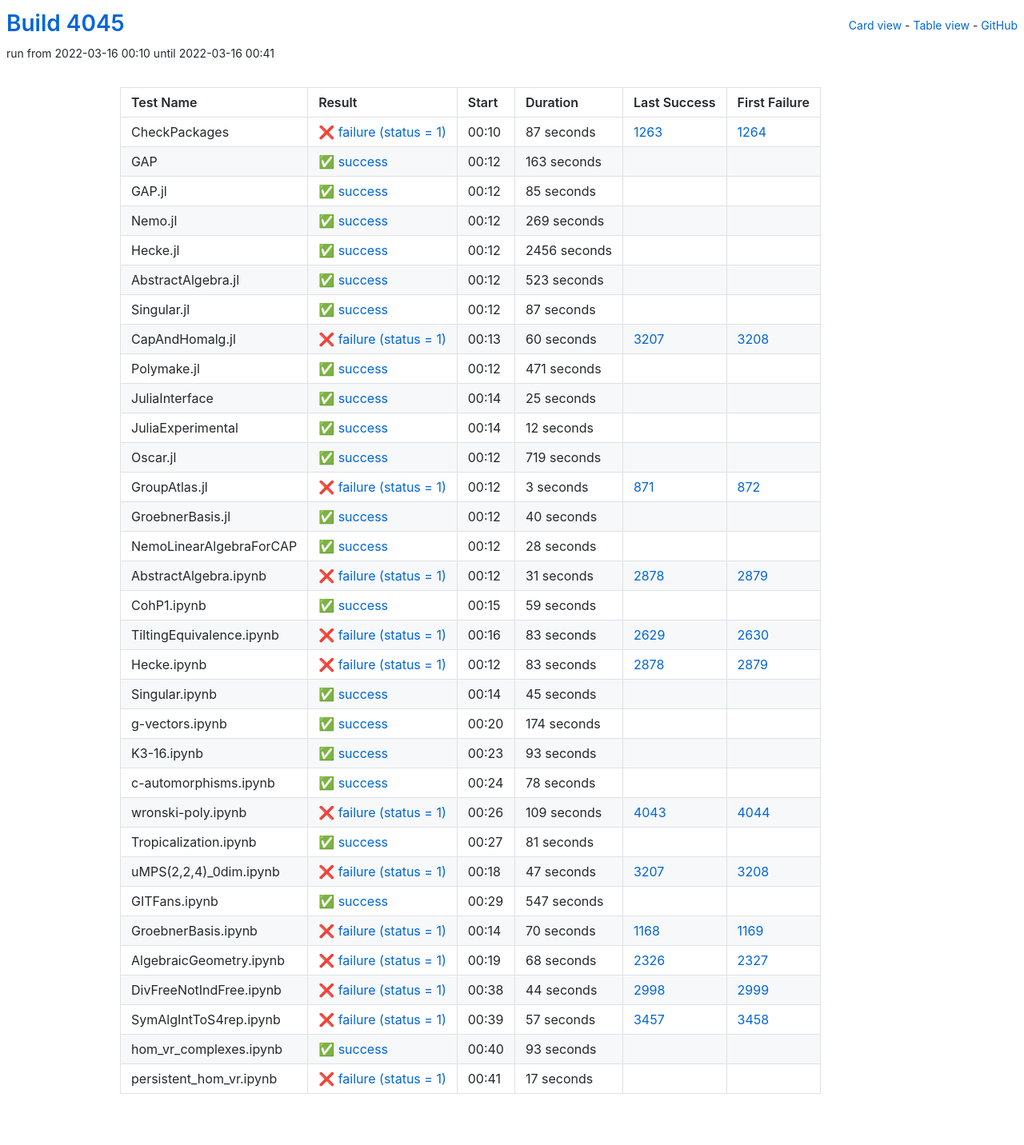
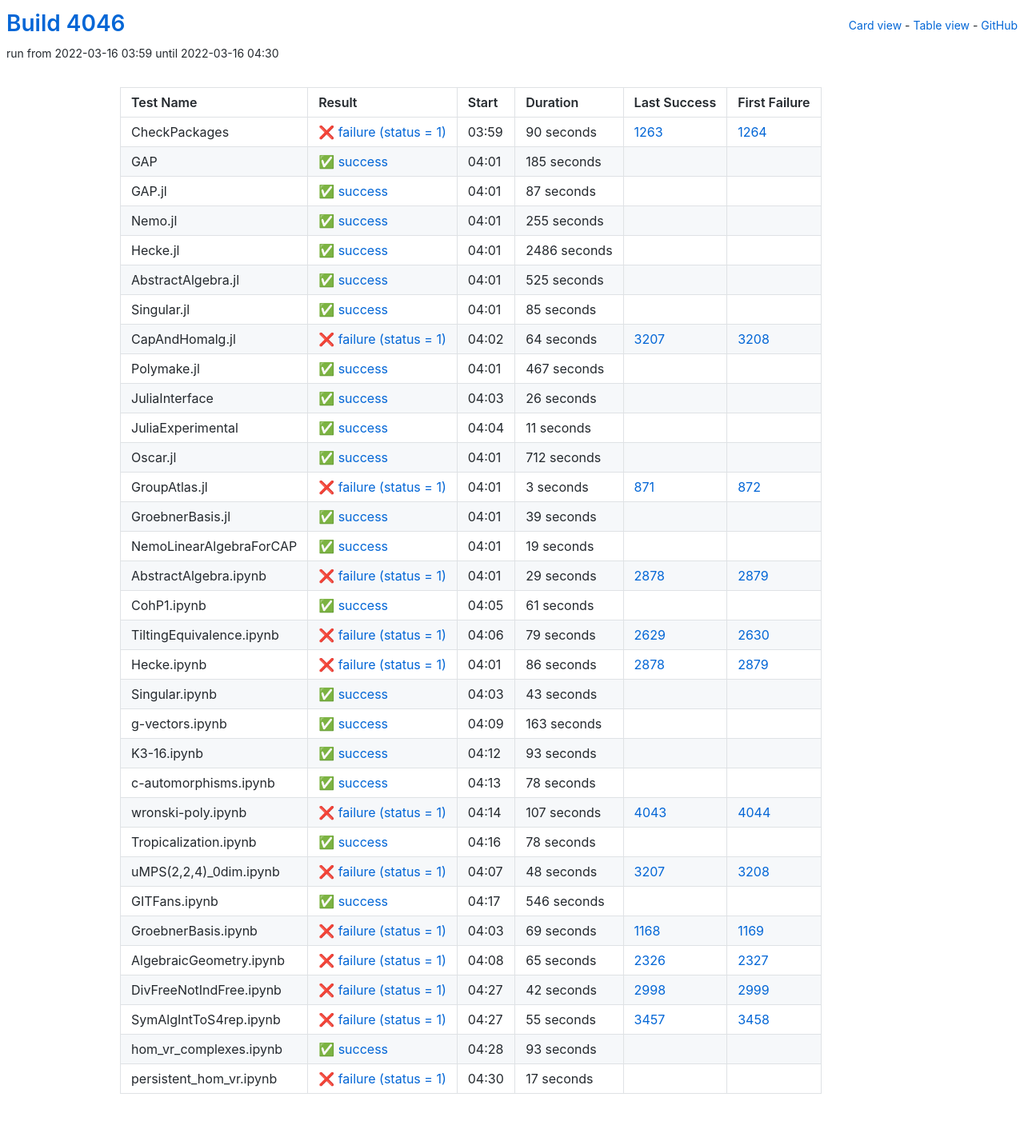
Before and after one commit to oscar-system/oscar-ci-status-stable, a Jekyll site: the page built from table.html, in a window 1280 px wide. Shown: the whole page at 80% size. Built offline with Jekyll 4.4.1, drawn with Linux system fonts in a browser that asks for light colours.

Commit message:
Build #4046

```diff
--- a/_data/ci.yml
+++ b/_data/ci.yml
@@ -1,6 +1,6 @@
 ---
-build: 4045
-build_url: https://oscarci.mathematik.uni-kl.de/job/oscar-stable/4045/
+build: 4046
+build_url: https://oscarci.mathematik.uni-kl.de/job/oscar-stable/4046/
 job: oscar-stable
 organization: oscar-system
 repo: oscar-ci-status-stable
@@ -8,32 +8,80 @@ repourl: https://github.com/oscar-system/oscar-ci-status-stable
 tests:
 - name: CheckPackages
   id: checkpackages
-  log: https://oscarci.mathematik.uni-kl.de/job/oscar-stable/4045/artifact/logs/build-4045/CheckPackages.log
-  start: 2022-03-16 00:10
+  log: https://oscarci.mathematik.uni-kl.de/job/oscar-stable/4046/artifact/logs/build-4046/CheckPackages.log
+  start: 2022-03-16 03:59
   success: false
   exitcode: 1
   status: failure
-  duration: 87
+  duration: 90
   last_success: 1263
   last_success_url: https://oscarci.mathematik.uni-kl.de/job/oscar-stable/1263/
   first_failure: 1264
   first_failure_url: https://oscarci.mathematik.uni-kl.de/job/oscar-stable/1264/
 - name: GAP
   id: gap
-  log: https://oscarci.mathematik.uni-kl.de/job/oscar-stable/4045/artifact/logs/build-4045/GAP.log
-  start: 2022-03-16 00:12
+  log: https://oscarci.mathematik.uni-kl.de/job/oscar-stable/4046/artifact/logs/build-4046/GAP.log
+  start: 2022-03-16 04:01
   success: true
   exitcode: 0
   status: success
-  duration: 163
+  duration: 185
   last_success: false
   last_success_url:
   first_failure: false
   first_failure_url:
 - name: GAP.jl
   id: gap-jl
-  log: https://oscarci.mathematik.uni-kl.de/job/oscar-stable/4045/artifact/logs/build-4045/GAP.jl.log
-  start: 2022-03-16 00:12
+  log: https://oscarci.mathematik.uni-kl.de/job/oscar-stable/4046/artifact/logs/build-4046/GAP.jl.log
+  start: 2022-03-16 04:01
+  success: true
+  exitcode: 0
+  status: success
+  duration: 87
+  last_success: false
+  last_success_url:
+  first_failure: false
+  first_failure_url:
+- name: Nemo.jl
+  id: nemo-jl
+  log: https://oscarci.mathematik.uni-kl.de/job/oscar-stable/4046/artifact/logs/build-4046/Nemo.jl.log
+  start: 2022-03-16 04:01
+  success: true
+  exitcode: 0
+  status: success
+  duration: 255
+  last_success: false
+  last_success_url:
+  first_failure: false
+  first_failure_url:
+- name: Hecke.jl
+  id: hecke-jl
+  log: https://oscarci.mathematik.uni-kl.de/job/oscar-stable/4046/artifact/logs/build-4046/Hecke.jl.log
+  start: 2022-03-16 04:01
+  success: true
+  exitcode: 0
+  status: success
+  duration: 2486
+  last_success: false
+  last_success_url:
+  first_failure: false
+  first_failure_url:
+- name: AbstractAlgebra.jl
+  id: abstractalgebra-jl
+  log: https://oscarci.mathematik.uni-kl.de/job/oscar-stable/4046/artifact/logs/build-4046/AbstractAlgebra.jl.log
+  start: 2022-03-16 04:01
+  success: true
+  exitcode: 0
+  status: success
+  duration: 525
+  last_success: false
+  last_success_url:
+  first_failure: false
+  first_failure_url:
+- name: Singular.jl
+  id: singular-jl
+  log: https://oscarci.mathematik.uni-kl.de/job/oscar-stable/4046/artifact/logs/build-4046/Singular.jl.log
+  start: 2022-03-16 04:01
   success: true
   exitcode: 0
   status: success
@@ -42,118 +90,70 @@ tests:
   last_success_url:
   first_failure: false
   first_failure_url:
-- name: Nemo.jl
-  id: nemo-jl
-  log: https://oscarci.mathematik.uni-kl.de/job/oscar-stable/4045/artifact/logs/build-4045/Nemo.jl.log
-  start: 2022-03-16 00:12
-  success: true
-  exitcode: 0
-  status: success
-  duration: 269
-  last_success: false
-  last_success_url:
-  first_failure: false
-  first_failure_url:
-- name: Hecke.jl
-  id: hecke-jl
-  log: https://oscarci.mathematik.uni-kl.de/job/oscar-stable/4045/artifact/logs/build-4045/Hecke.jl.log
-  start: 2022-03-16 00:12
-  success: true
-  exitcode: 0
-  status: success
-  duration: 2456
-  last_success: false
-  last_success_url:
-  first_failure: false
-  first_failure_url:
-- name: AbstractAlgebra.jl
-  id: abstractalgebra-jl
-  log: https://oscarci.mathematik.uni-kl.de/job/oscar-stable/4045/artifact/logs/build-4045/AbstractAlgebra.jl.log
-  start: 2022-03-16 00:12
-  success: true
-  exitcode: 0
-  status: success
-  duration: 523
-  last_success: false
-  last_success_url:
-  first_failure: false
-  first_failure_url:
-- name: Singular.jl
-  id: singular-jl
-  log: https://oscarci.mathematik.uni-kl.de/job/oscar-stable/4045/artifact/logs/build-4045/Singular.jl.log
-  start: 2022-03-16 00:12
-  success: true
-  exitcode: 0
-  status: success
-  duration: 87
-  last_success: false
-  last_success_url:
-  first_failure: false
-  first_failure_url:
 - name: CapAndHomalg.jl
   id: capandhomalg-jl
-  log: https://oscarci.mathematik.uni-kl.de/job/oscar-stable/4045/artifact/logs/build-4045/CapAndHomalg.jl.log
-  start: 2022-03-16 00:13
+  log: https://oscarci.mathematik.uni-kl.de/job/oscar-stable/4046/artifact/logs/build-4046/CapAndHomalg.jl.log
+  start: 2022-03-16 04:02
   success: false
   exitcode: 1
   status: failure
-  duration: 60
+  duration: 64
   last_success: 3207
   last_success_url: https://oscarci.mathematik.uni-kl.de/job/oscar-stable/3207/
   first_failure: 3208
   first_failure_url: https://oscarci.mathematik.uni-kl.de/job/oscar-stable/3208/
 - name: Polymake.jl
   id: polymake-jl
-  log: https://oscarci.mathematik.uni-kl.de/job/oscar-stable/4045/artifact/logs/build-4045/Polymake.jl.log
-  start: 2022-03-16 00:12
+  log: https://oscarci.mathematik.uni-kl.de/job/oscar-stable/4046/artifact/logs/build-4046/Polymake.jl.log
+  start: 2022-03-16 04:01
   success: true
   exitcode: 0
   status: success
-  duration: 471
+  duration: 467
   last_success: false
   last_success_url:
   first_failure: false
   first_failure_url:
 - name: JuliaInterface
   id: juliainterface
-  log: https://oscarci.mathematik.uni-kl.de/job/oscar-stable/4045/artifact/logs/build-4045/JuliaInterface.log
-  start: 2022-03-16 00:14
+  log: https://oscarci.mathematik.uni-kl.de/job/oscar-stable/4046/artifact/logs/build-4046/JuliaInterface.log
+  start: 2022-03-16 04:03
   success: true
   exitcode: 0
   status: success
-  duration: 25
+  duration: 26
   last_success: false
   last_success_url:
   first_failure: false
   first_failure_url:
 - name: JuliaExperimental
   id: juliaexperimental
-  log: https://oscarci.mathematik.uni-kl.de/job/oscar-stable/4045/artifact/logs/build-4045/JuliaExperimental.log
-  start: 2022-03-16 00:14
+  log: https://oscarci.mathematik.uni-kl.de/job/oscar-stable/4046/artifact/logs/build-4046/JuliaExperimental.log
+  start: 2022-03-16 04:04
   success: true
   exitcode: 0
   status: success
-  duration: 12
+  duration: 11
   last_success: false
   last_success_url:
   first_failure: false
   first_failure_url:
 - name: Oscar.jl
   id: oscar-jl
-  log: https://oscarci.mathematik.uni-kl.de/job/oscar-stable/4045/artifact/logs/build-4045/Oscar.jl.log
-  start: 2022-03-16 00:12
+  log: https://oscarci.mathematik.uni-kl.de/job/oscar-stable/4046/artifact/logs/build-4046/Oscar.jl.log
+  start: 2022-03-16 04:01
   success: true
   exitcode: 0
   status: success
-  duration: 719
+  duration: 712
   last_success: false
   last_success_url:
   first_failure: false
   first_failure_url:
 - name: GroupAtlas.jl
   id: groupatlas-jl
-  log: https://oscarci.mathematik.uni-kl.de/job/oscar-stable/4045/artifact/logs/build-4045/GroupAtlas.jl.log
-  start: 2022-03-16 00:12
+  log: https://oscarci.mathematik.uni-kl.de/job/oscar-stable/4046/artifact/logs/build-4046/GroupAtlas.jl.log
+  start: 2022-03-16 04:01
   success: false
   exitcode: 1
   status: failure
@@ -164,104 +164,104 @@ tests:
   first_failure_url: https://oscarci.mathematik.uni-kl.de/job/oscar-stable/872/
 - name: GroebnerBasis.jl
   id: groebnerbasis-jl
-  log: https://oscarci.mathematik.uni-kl.de/job/oscar-stable/4045/artifact/logs/build-4045/GroebnerBasis.jl.log
-  start: 2022-03-16 00:12
+  log: https://oscarci.mathematik.uni-kl.de/job/oscar-stable/4046/artifact/logs/build-4046/GroebnerBasis.jl.log
+  start: 2022-03-16 04:01
   success: true
   exitcode: 0
   status: success
-  duration: 40
+  duration: 39
   last_success: false
   last_success_url:
   first_failure: false
   first_failure_url:
 - name: NemoLinearAlgebraForCAP
   id: nemolinearalgebraforcap
-  log: https://oscarci.mathematik.uni-kl.de/job/oscar-stable/4045/artifact/logs/build-4045/NemoLinearAlgebraForCAP.log
-  start: 2022-03-16 00:12
+  log: https://oscarci.mathematik.uni-kl.de/job/oscar-stable/4046/artifact/logs/build-4046/NemoLinearAlgebraForCAP.log
+  start: 2022-03-16 04:01
   success: true
   exitcode: 0
   status: success
-  duration: 28
+  duration: 19
   last_success: false
   last_success_url:
   first_failure: false
   first_failure_url:
 - name: AbstractAlgebra.ipynb
   id: abstractalgebra-ipynb
-  log: https://oscarci.mathematik.uni-kl.de/job/oscar-stable/4045/artifact/logs/build-4045/AbstractAlgebra.ipynb.log
-  start: 2022-03-16 00:12
+  log: https://oscarci.mathematik.uni-kl.de/job/oscar-stable/4046/artifact/logs/build-4046/AbstractAlgebra.ipynb.log
+  start: 2022-03-16 04:01
   success: false
   exitcode: 1
   status: failure
-  duration: 31
+  duration: 29
   last_success: 2878
   last_success_url: https://oscarci.mathematik.uni-kl.de/job/oscar-stable/2878/
   first_failure: 2879
   first_failure_url: https://oscarci.mathematik.uni-kl.de/job/oscar-stable/2879/
 - name: CohP1.ipynb
   id: cohp1-ipynb
-  log: https://oscarci.mathematik.uni-kl.de/job/oscar-stable/4045/artifact/logs/build-4045/CohP1.ipynb.log
-  start: 2022-03-16 00:15
+  log: https://oscarci.mathematik.uni-kl.de/job/oscar-stable/4046/artifact/logs/build-4046/CohP1.ipynb.log
+  start: 2022-03-16 04:05
   success: true
   exitcode: 0
   status: success
-  duration: 59
+  duration: 61
   last_success: false
   last_success_url:
   first_failure: false
   first_failure_url:
 - name: TiltingEquivalence.ipynb
   id: tiltingequivalence-ipynb
-  log: https://oscarci.mathematik.uni-kl.de/job/oscar-stable/4045/artifact/logs/build-4045/TiltingEquivalence.ipynb.log
-  start: 2022-03-16 00:16
+  log: https://oscarci.mathematik.uni-kl.de/job/oscar-stable/4046/artifact/logs/build-4046/TiltingEquivalence.ipynb.log
+  start: 2022-03-16 04:06
   success: false
   exitcode: 1
   status: failure
-  duration: 83
+  duration: 79
   last_success: 2629
   last_success_url: https://oscarci.mathematik.uni-kl.de/job/oscar-stable/2629/
   first_failure: 2630
   first_failure_url: https://oscarci.mathematik.uni-kl.de/job/oscar-stable/2630/
 - name: Hecke.ipynb
   id: hecke-ipynb
-  log: https://oscarci.mathematik.uni-kl.de/job/oscar-stable/4045/artifact/logs/build-4045/Hecke.ipynb.log
-  start: 2022-03-16 00:12
+  log: https://oscarci.mathematik.uni-kl.de/job/oscar-stable/4046/artifact/logs/build-4046/Hecke.ipynb.log
+  start: 2022-03-16 04:01
   success: false
   exitcode: 1
   status: failure
-  duration: 83
+  duration: 86
   last_success: 2878
   last_success_url: https://oscarci.mathematik.uni-kl.de/job/oscar-stable/2878/
   first_failure: 2879
   first_failure_url: https://oscarci.mathematik.uni-kl.de/job/oscar-stable/2879/
 - name: Singular.ipynb
   id: singular-ipynb
-  log: https://oscarci.mathematik.uni-kl.de/job/oscar-stable/4045/artifact/logs/build-4045/Singular.ipynb.log
-  start: 2022-03-16 00:14
+  log: https://oscarci.mathematik.uni-kl.de/job/oscar-stable/4046/artifact/logs/build-4046/Singular.ipynb.log
+  start: 2022-03-16 04:03
   success: true
   exitcode: 0
   status: success
-  duration: 45
+  duration: 43
   last_success: false
   last_success_url:
   first_failure: false
   first_failure_url:
 - name: g-vectors.ipynb
   id: g-vectors-ipynb
-  log: https://oscarci.mathematik.uni-kl.de/job/oscar-stable/4045/artifact/logs/build-4045/g-vectors.ipynb.log
-  start: 2022-03-16 00:20
+  log: https://oscarci.mathematik.uni-kl.de/job/oscar-stable/4046/artifact/logs/build-4046/g-vectors.ipynb.log
+  start: 2022-03-16 04:09
   success: true
   exitcode: 0
   status: success
-  duration: 174
+  duration: 163
   last_success: false
   last_success_url:
   first_failure: false
   first_failure_url:
 - name: K3-16.ipynb
   id: k3-16-ipynb
-  log: https://oscarci.mathematik.uni-kl.de/job/oscar-stable/4045/artifact/logs/build-4045/K3-16.ipynb.log
-  start: 2022-03-16 00:23
+  log: https://oscarci.mathematik.uni-kl.de/job/oscar-stable/4046/artifact/logs/build-4046/K3-16.ipynb.log
+  start: 2022-03-16 04:12
   success: true
   exitcode: 0
   status: success
@@ -272,8 +272,8 @@ tests:
   first_failure_url:
 - name: c-automorphisms.ipynb
   id: c-automorphisms-ipynb
-  log: https://oscarci.mathematik.uni-kl.de/job/oscar-stable/4045/artifact/logs/build-4045/c-automorphisms.ipynb.log
-  start: 2022-03-16 00:24
+  log: https://oscarci.mathematik.uni-kl.de/job/oscar-stable/4046/artifact/logs/build-4046/c-automorphisms.ipynb.log
+  start: 2022-03-16 04:13
   success: true
   exitcode: 0
   status: success
@@ -284,104 +284,104 @@ tests:
   first_failure_url:
 - name: wronski-poly.ipynb
   id: wronski-poly-ipynb
-  log: https://oscarci.mathematik.uni-kl.de/job/oscar-stable/4045/artifact/logs/build-4045/wronski-poly.ipynb.log
-  start: 2022-03-16 00:26
+  log: https://oscarci.mathematik.uni-kl.de/job/oscar-stable/4046/artifact/logs/build-4046/wronski-poly.ipynb.log
+  start: 2022-03-16 04:14
   success: false
   exitcode: 1
   status: failure
-  duration: 109
+  duration: 107
   last_success: 4043
   last_success_url: https://oscarci.mathematik.uni-kl.de/job/oscar-stable/4043/
   first_failure: 4044
   first_failure_url: https://oscarci.mathematik.uni-kl.de/job/oscar-stable/4044/
 - name: Tropicalization.ipynb
   id: tropicalization-ipynb
-  log: https://oscarci.mathematik.uni-kl.de/job/oscar-stable/4045/artifact/logs/build-4045/Tropicalization.ipynb.log
-  start: 2022-03-16 00:27
+  log: https://oscarci.mathematik.uni-kl.de/job/oscar-stable/4046/artifact/logs/build-4046/Tropicalization.ipynb.log
+  start: 2022-03-16 04:16
   success: true
   exitcode: 0
   status: success
-  duration: 81
+  duration: 78
   last_success: false
   last_success_url:
   first_failure: false
   first_failure_url:
 - name: uMPS(2,2,4)_0dim.ipynb
   id: umps-2-2-4-0dim-ipynb
-  log: https://oscarci.mathematik.uni-kl.de/job/oscar-stable/4045/artifact/logs/build-4045/uMPS-2-2-4-_0dim.ipynb.log
-  start: 2022-03-16 00:18
+  log: https://oscarci.mathematik.uni-kl.de/job/oscar-stable/4046/artifact/logs/build-4046/uMPS-2-2-4-_0dim.ipynb.log
+  start: 2022-03-16 04:07
   success: false
   exitcode: 1
   status: failure
-  duration: 47
+  duration: 48
   last_success: 3207
   last_success_url: https://oscarci.mathematik.uni-kl.de/job/oscar-stable/3207/
   first_failure: 3208
   first_failure_url: https://oscarci.mathematik.uni-kl.de/job/oscar-stable/3208/
 - name: GITFans.ipynb
   id: gitfans-ipynb
-  log: https://oscarci.mathematik.uni-kl.de/job/oscar-stable/4045/artifact/logs/build-4045/GITFans.ipynb.log
-  start: 2022-03-16 00:29
+  log: https://oscarci.mathematik.uni-kl.de/job/oscar-stable/4046/artifact/logs/build-4046/GITFans.ipynb.log
+  start: 2022-03-16 04:17
   success: true
   exitcode: 0
   status: success
-  duration: 547
+  duration: 546
   last_success: false
   last_success_url:
   first_failure: false
   first_failure_url:
 - name: GroebnerBasis.ipynb
   id: groebnerbasis-ipynb
-  log: https://oscarci.mathematik.uni-kl.de/job/oscar-stable/4045/artifact/logs/build-4045/GroebnerBasis.ipynb.log
-  start: 2022-03-16 00:14
+  log: https://oscarci.mathematik.uni-kl.de/job/oscar-stable/4046/artifact/logs/build-4046/GroebnerBasis.ipynb.log
+  start: 2022-03-16 04:03
   success: false
   exitcode: 1
   status: failure
-  duration: 70
+  duration: 69
   last_success: 1168
   last_success_url: https://oscarci.mathematik.uni-kl.de/job/oscar-stable/1168/
   first_failure: 1169
   first_failure_url: https://oscarci.mathematik.uni-kl.de/job/oscar-stable/1169/
 - name: AlgebraicGeometry.ipynb
   id: algebraicgeometry-ipynb
-  log: https://oscarci.mathematik.uni-kl.de/job/oscar-stable/4045/artifact/logs/build-4045/AlgebraicGeometry.ipynb.log
-  start: 2022-03-16 00:19
+  log: https://oscarci.mathematik.uni-kl.de/job/oscar-stable/4046/artifact/logs/build-4046/AlgebraicGeometry.ipynb.log
+  start: 2022-03-16 04:08
   success: false
   exitcode: 1
   status: failure
-  duration: 68
+  duration: 65
   last_success: 2326
   last_success_url: https://oscarci.mathematik.uni-kl.de/job/oscar-stable/2326/
   first_failure: 2327
   first_failure_url: https://oscarci.mathematik.uni-kl.de/job/oscar-stable/2327/
 - name: DivFreeNotIndFree.ipynb
   id: divfreenotindfree-ipynb
-  log: https://oscarci.mathematik.uni-kl.de/job/oscar-stable/4045/artifact/logs/build-4045/DivFreeNotIndFree.ipynb.log
-  start: 2022-03-16 00:38
+  log: https://oscarci.mathematik.uni-kl.de/job/oscar-stable/4046/artifact/logs/build-4046/DivFreeNotIndFree.ipynb.log
+  start: 2022-03-16 04:27
   success: false
   exitcode: 1
   status: failure
-  duration: 44
+  duration: 42
   last_success: 2998
   last_success_url: https://oscarci.mathematik.uni-kl.de/job/oscar-stable/2998/
   first_failure: 2999
   first_failure_url: https://oscarci.mathematik.uni-kl.de/job/oscar-stable/2999/
 - name: SymAlgIntToS4rep.ipynb
   id: symalginttos4rep-ipynb
-  log: https://oscarci.mathematik.uni-kl.de/job/oscar-stable/4045/artifact/logs/build-4045/SymAlgIntToS4rep.ipynb.log
-  start: 2022-03-16 00:39
+  log: https://oscarci.mathematik.uni-kl.de/job/oscar-stable/4046/artifact/logs/build-4046/SymAlgIntToS4rep.ipynb.log
+  start: 2022-03-16 04:27
   success: false
   exitcode: 1
   status: failure
-  duration: 57
+  duration: 55
   last_success: 3457
   last_success_url: https://oscarci.mathematik.uni-kl.de/job/oscar-stable/3457/
   first_failure: 3458
   first_failure_url: https://oscarci.mathematik.uni-kl.de/job/oscar-stable/3458/
 - name: hom_vr_complexes.ipynb
   id: hom-vr-complexes-ipynb
-  log: https://oscarci.mathematik.uni-kl.de/job/oscar-stable/4045/artifact/logs/build-4045/hom_vr_complexes.ipynb.log
-  start: 2022-03-16 00:40
+  log: https://oscarci.mathematik.uni-kl.de/job/oscar-stable/4046/artifact/logs/build-4046/hom_vr_complexes.ipynb.log
+  start: 2022-03-16 04:28
   success: true
   exitcode: 0
   status: success
@@ -392,8 +392,8 @@ tests:
   first_failure_url:
 - name: persistent_hom_vr.ipynb
   id: persistent-hom-vr-ipynb
-  log: https://oscarci.mathematik.uni-kl.de/job/oscar-stable/4045/artifact/logs/build-4045/persistent_hom_vr.ipynb.log
-  start: 2022-03-16 00:41
+  log: https://oscarci.mathematik.uni-kl.de/job/oscar-stable/4046/artifact/logs/build-4046/persistent_hom_vr.ipynb.log
+  start: 2022-03-16 04:30
   success: false
   exitcode: 1
   status: failure
```
Also changed, not shown: README.md.
